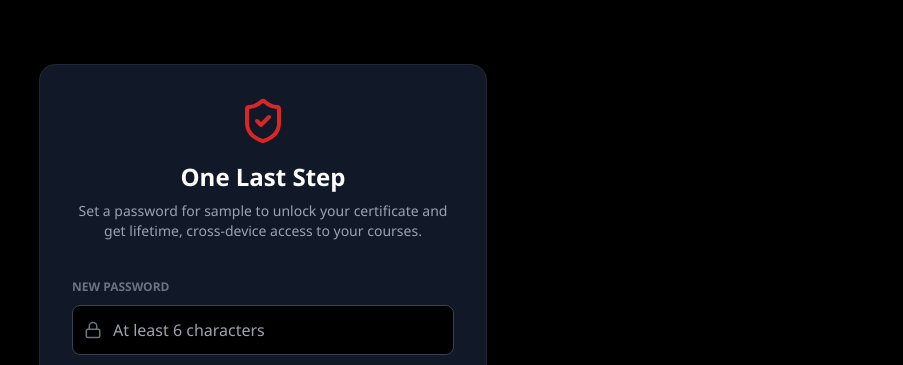
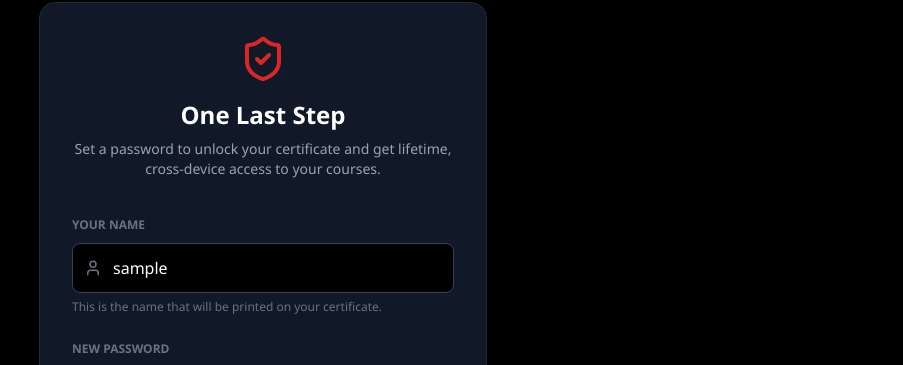
Before and after one commit to shiromys/AICourseHubPro, a React (Vite) app in the folder frontend/: page /setup-account in a window 1280 px wide. Shown: the part 69-434 px from the top of the page, without its empty margins (377-1280 px from the left). Built offline with nearby package versions, Linux system fonts and the light colour scheme; no server answers; sample sign-in values are in the browser's storage.

Commit message:
rectifying user's name discrepancy while account setup

```diff
--- a/frontend/src/pages/AccountSetup.jsx
+++ b/frontend/src/pages/AccountSetup.jsx
@@ -1,7 +1,7 @@
 import React, { useState } from 'react';
 import { useNavigate, useSearchParams, Link } from 'react-router-dom';
 import axios from 'axios';
-import { Lock, Loader2, ShieldCheck } from 'lucide-react';
+import { Lock, Loader2, ShieldCheck, User } from 'lucide-react';
 import API_BASE_URL from '../config';
 
 // Shown to guest-checkout users when they try to access their certificate
@@ -15,10 +15,9 @@ const AccountSetup = () => {
 
   const [password, setPassword] = useState('');
   const [confirm, setConfirm] = useState('');
+  const [name, setName] = useState(localStorage.getItem('user_name') || '');
   const [error, setError] = useState('');
   const [loading, setLoading] = useState(false);
-
-  const email = localStorage.getItem('user_name'); // display only; real email lives server-side
 
   const handleSubmit = async (e) => {
     e.preventDefault();
@@ -32,6 +31,10 @@ const AccountSetup = () => {
       setError('Passwords do not match.');
       return;
     }
+    if (!name.trim()) {
+      setError('Please enter your name.');
+      return;
+    }
 
     const token = localStorage.getItem('token');
     if (!token) {
@@ -42,7 +45,7 @@ const AccountSetup = () => {
     setLoading(true);
     try {
       const res = await axios.post(`${API_BASE_URL}/api/complete-account-setup`,
-        { password },
+        { password, name: name.trim() },
         { headers: { Authorization: `Bearer ${token}` } }
       );
 
@@ -67,12 +70,27 @@ const AccountSetup = () => {
           <ShieldCheck className="h-12 w-12 text-red-600 mx-auto mb-4" />
           <h2 className="text-2xl font-black text-white mb-2">One Last Step</h2>
           <p className="text-gray-400 text-sm">
-            {email ? `Set a password for ${email} ` : 'Set a password '}
-            to unlock your certificate and get lifetime, cross-device access to your courses.
+            Set a password to unlock your certificate and get lifetime, cross-device access to your courses.
           </p>
         </div>
 
         <form onSubmit={handleSubmit} className="space-y-5">
+          <div>
+            <label className="text-xs font-bold text-gray-500 uppercase">Your Name</label>
+            <div className="relative mt-2">
+              <User className="absolute left-3 top-1/2 -translate-y-1/2 text-gray-500" size={18} />
+              <input
+                type="text"
+                required
+                value={name}
+                onChange={(e) => setName(e.target.value)}
+                className="w-full bg-black border border-gray-700 rounded-lg py-3 pl-10 pr-4 text-white focus:border-red-600 focus:outline-none"
+                placeholder="Your full name"
+              />
+            </div>
+            <p className="text-xs text-gray-500 mt-1.5">This is the name that will be printed on your certificate.</p>
+          </div>
+
           <div>
             <label className="text-xs font-bold text-gray-500 uppercase">New Password</label>
             <div className="relative mt-2">
```
Also changed, not shown: 1 other file (tests, documents, lock files or other folders).
